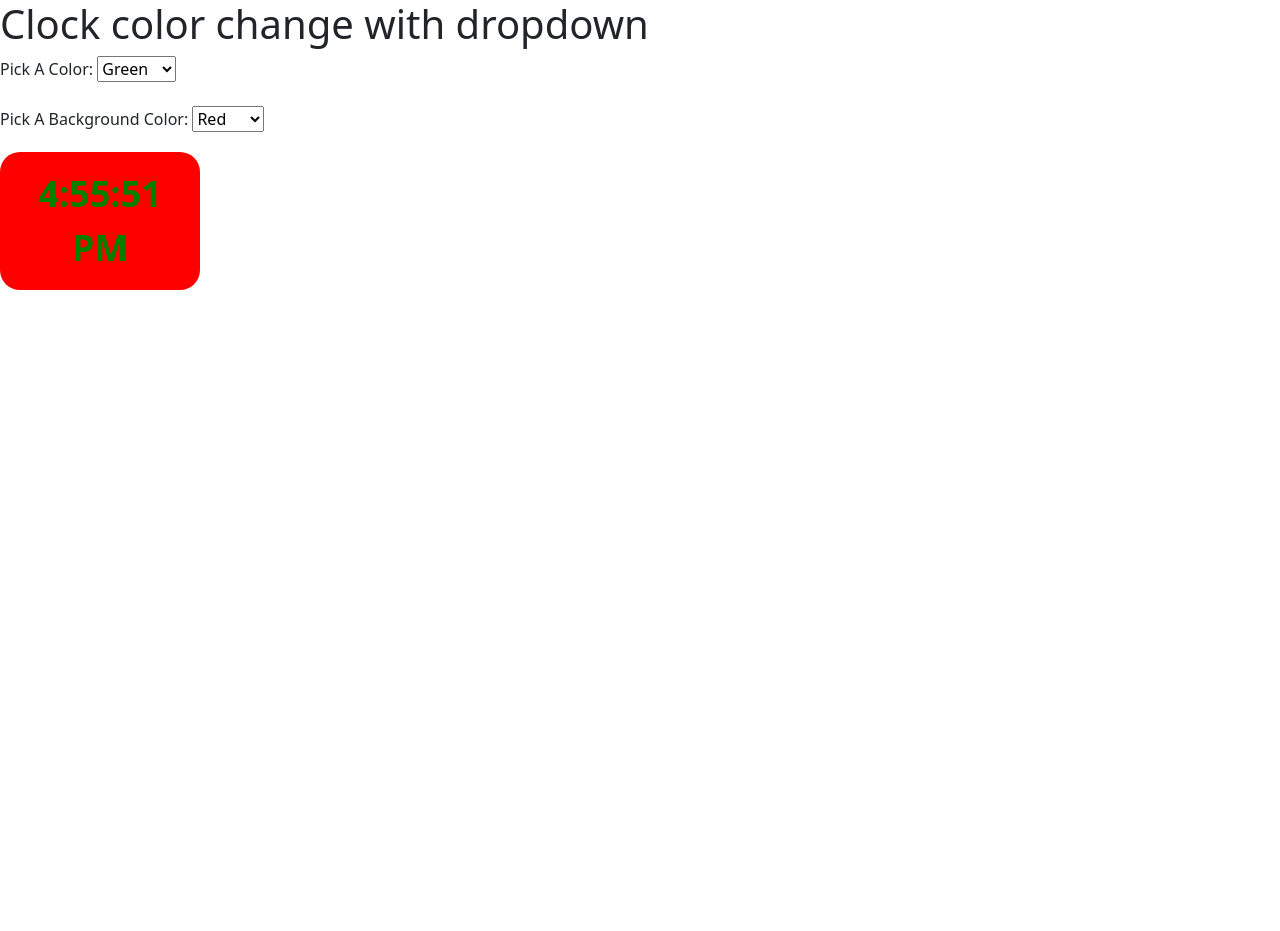
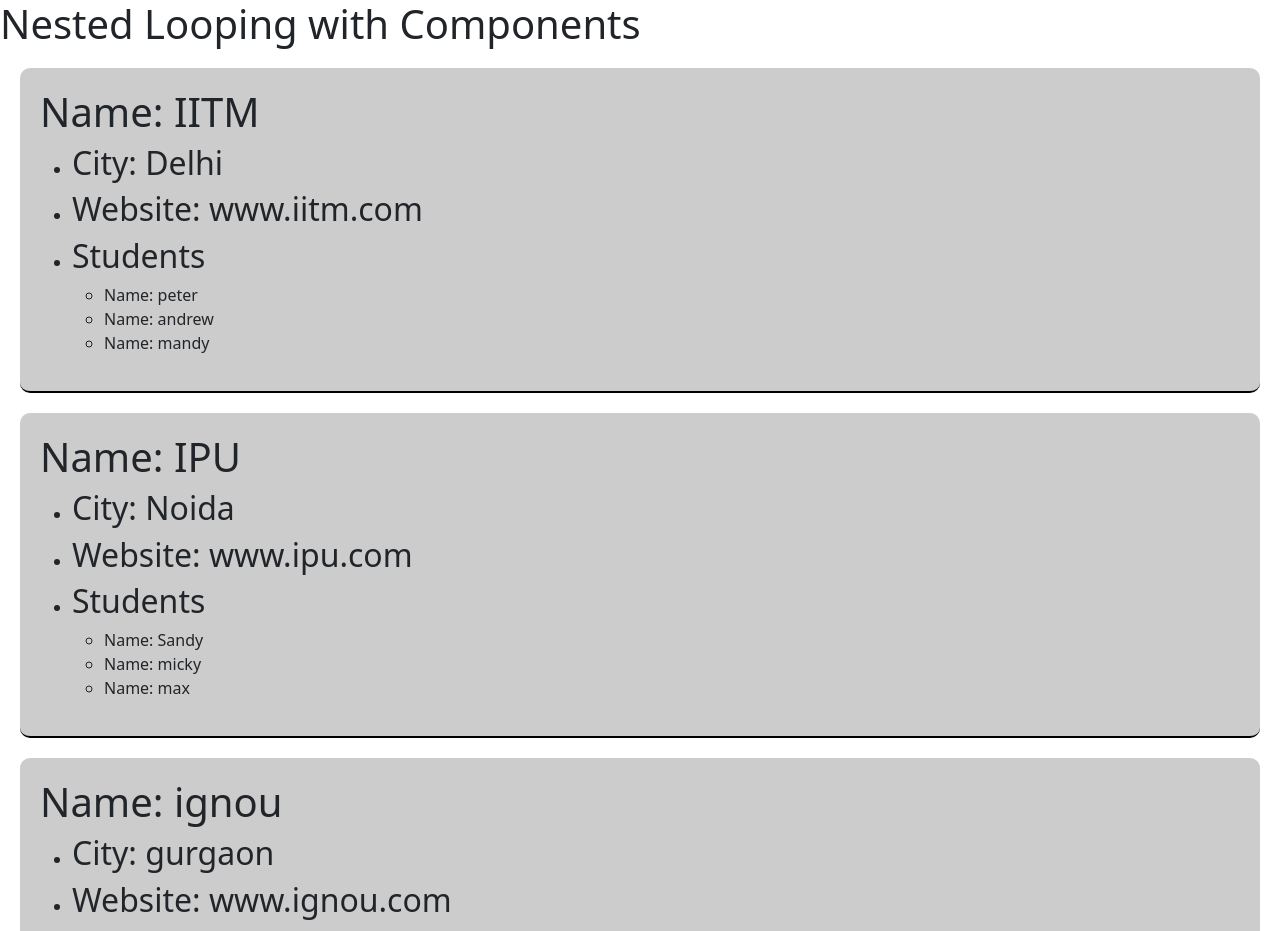
Before and after one commit to PawanDev52/React-19, a React (Vite) app: page / in a window 1280 px wide. Shown: the top 931 px of the page. Before the commit the page ends 800 px from the top, so only its background shows below. Built offline with nearby package versions, Linux system fonts and the light colour scheme.

Commit message:
react js

```diff
--- a/src/App.jsx
+++ b/src/App.jsx
@@ -491,135 +491,135 @@ import { SubjectName } from "./ContextData";
 // }
 
 // Practice Question - props
+// function App() {
+//   const [color, setColor] = useState("green");
+//   const [bgColor, setBgColor] = useState("red");
+//   return (
+//     <div>
+//       <h1>Clock color change with dropdown</h1>
+//       <span>Pick A Color: </span>
+//       <select value={color} onChange={(e) => setColor(e.target.value)}>
+//         <option value="red">Red</option>
+//         <option value="green">Green</option>
+//         <option value="blue">Blue</option>
+//         <option value="orange">Orange</option>
+//       </select>
+//       <br /> <br />
+//       <span>Pick A Background Color: </span>
+//       <select value={bgColor} onChange={(e) => setBgColor(e.target.value)}>
+//         <option value="red">Red</option>
+//         <option value="brown">Brown</option>
+//         <option value="pink">Pink</option>
+//         <option value="purple">Purple</option>
+//       </select>
+//       <Clock color={color} bgColor={bgColor} />
+//     </div>
+//   );
+// }
+
+// Nested Looping
 function App() {
-  const [color, setColor] = useState("green");
-  const [bgColor, setBgColor] = useState("red");
+  const collegeData = [
+    {
+      name: "IITM",
+      city: "Delhi",
+      website: "www.iitm.com",
+      student: [
+        {
+          name: "peter",
+          age: "26",
+          email: "peter@test.com",
+        },
+        {
+          name: "andrew",
+          age: "36",
+          email: "andrew@test.com",
+        },
+        {
+          name: "mandy",
+          age: "29",
+          email: "mandy@test.com",
+        },
+      ],
+    },
+    {
+      name: "IPU",
+      city: "Noida",
+      website: "www.ipu.com",
+      student: [
+        {
+          name: "Sandy",
+          age: "23",
+          email: "sandy@test.com",
+        },
+        {
+          name: "micky",
+          age: "18",
+          email: "micky@test.com",
+        },
+        {
+          name: "max",
+          age: "23",
+          email: "max@test.com",
+        },
+      ],
+    },
+    {
+      name: "ignou",
+      city: "gurgaon",
+      website: "www.ignou.com",
+      student: [
+        {
+          name: "Neil",
+          age: "27",
+          email: "neil@test.com",
+        },
+        {
+          name: "rocky",
+          age: "25",
+          email: "rocky@test.com",
+        },
+        {
+          name: "Bob",
+          age: "26",
+          email: "bob@test.com",
+        },
+      ],
+    },
+    {
+      name: "sol",
+      city: "himachal",
+      website: "www.iitm.com",
+      student: [
+        {
+          name: "Jack",
+          age: "31",
+          email: "jack@test.com",
+        },
+        {
+          name: "Candy",
+          age: "24",
+          email: "candy@test.com",
+        },
+        {
+          name: "Joy",
+          age: "26",
+          email: "joy@test.com",
+        },
+      ],
+    },
+  ];
   return (
     <div>
-      <h1>Clock color change with dropdown</h1>
-      <span>Pick A Color: </span>
-      <select value={color} onChange={(e) => setColor(e.target.value)}>
-        <option value="red">Red</option>
-        <option value="green">Green</option>
-        <option value="blue">Blue</option>
-        <option value="orange">Orange</option>
-      </select>
-      <br /> <br />
-      <span>Pick A Background Color: </span>
-      <select value={bgColor} onChange={(e) => setBgColor(e.target.value)}>
-        <option value="red">Red</option>
-        <option value="brown">Brown</option>
-        <option value="pink">Pink</option>
-        <option value="purple">Purple</option>
-      </select>
-      <Clock color={color} bgColor={bgColor} />
+      <h1>Nested Looping with Components</h1>
+      {collegeData.map((college, index) => (
+        <div key={index}>
+          <CollegeData college={college} />
+        </div>
+      ))}
     </div>
   );
 }
-
-// Nested Looping
-// function App() {
-//   const collegeData = [
-//     {
-//       name: "IITM",
-//       city: "Delhi",
-//       website: "www.iitm.com",
-//       student: [
-//         {
-//           name: "peter",
-//           age: "26",
-//           email: "peter@test.com",
-//         },
-//         {
-//           name: "andrew",
-//           age: "36",
-//           email: "andrew@test.com",
-//         },
-//         {
-//           name: "mandy",
-//           age: "29",
-//           email: "mandy@test.com",
-//         },
-//       ],
-//     },
-//     {
-//       name: "IPU",
-//       city: "Noida",
-//       website: "www.ipu.com",
-//       student: [
-//         {
-//           name: "Sandy",
-//           age: "23",
-//           email: "sandy@test.com",
-//         },
-//         {
-//           name: "micky",
-//           age: "18",
-//           email: "micky@test.com",
-//         },
-//         {
-//           name: "max",
-//           age: "23",
-//           email: "max@test.com",
-//         },
-//       ],
-//     },
-//     {
-//       name: "ignou",
-//       city: "gurgaon",
-//       website: "www.ignou.com",
-//       student: [
-//         {
-//           name: "Neil",
-//           age: "27",
-//           email: "neil@test.com",
-//         },
-//         {
-//           name: "rocky",
-//           age: "25",
-//           email: "rocky@test.com",
-//         },
-//         {
-//           name: "Bob",
-//           age: "26",
-//           email: "bob@test.com",
-//         },
-//       ],
-//     },
-//     {
-//       name: "sol",
-//       city: "himachal",
-//       website: "www.iitm.com",
-//       student: [
-//         {
-//           name: "Jack",
-//           age: "31",
-//           email: "jack@test.com",
-//         },
-//         {
-//           name: "Candy",
-//           age: "24",
-//           email: "candy@test.com",
-//         },
-//         {
-//           name: "Joy",
-//           age: "26",
-//           email: "joy@test.com",
-//         },
-//       ],
-//     },
-//   ];
-//   return (
-//     <div>
-//       <h1>Nested Looping with Components</h1>
-//       {collegeData.map((college, index) => (
-//         <div key={index}>
-//           <CollegeData college={college} />
-//         </div>
-//       ))}
-//     </div>
-//   );
-// }
 
 // useEffect Hook
 // handle state side effects with useEffect
```
